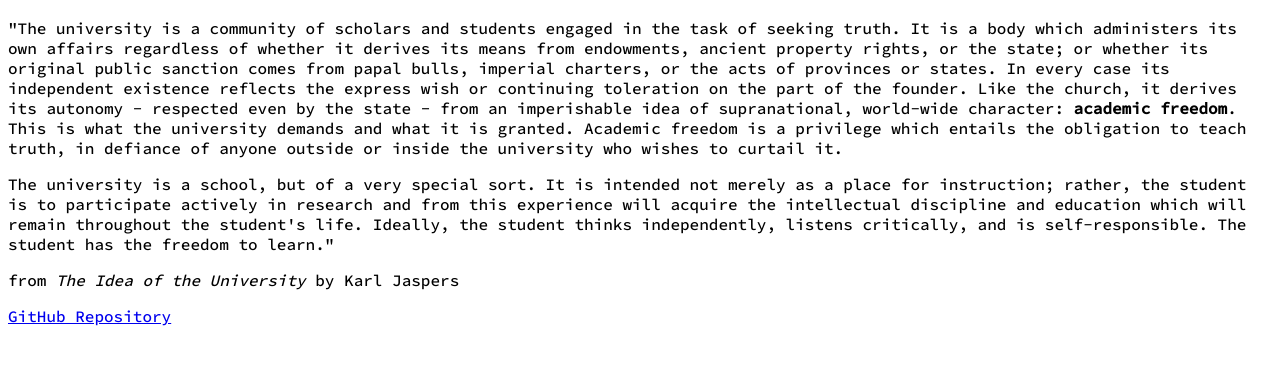
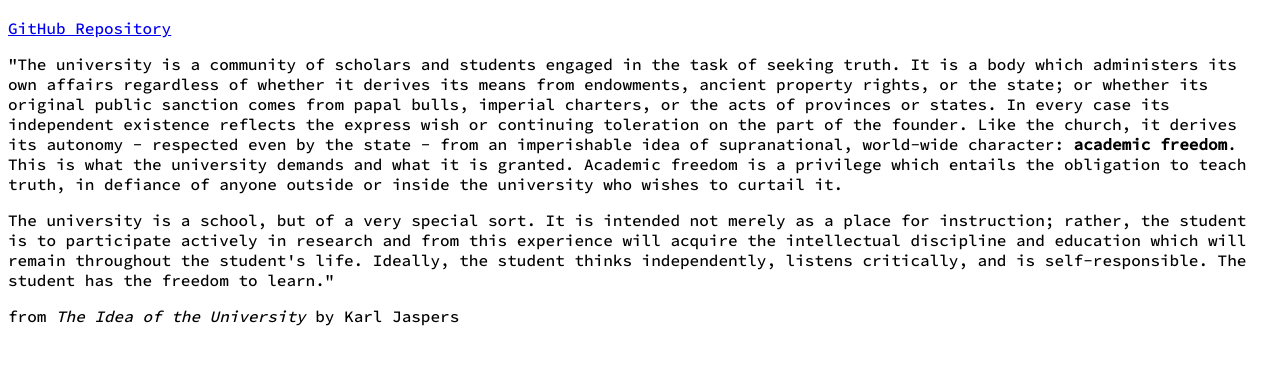
Before and after one commit to preston-johnson/julia-university, a plain HTML site: page docs/index.html in a window 1280 px wide. Shown: the part 51-416 px from the top of the page. Drawn offline with Linux system fonts and the light colour scheme.

Commit message:
centered repo link

```diff
--- a/docs/index.html
+++ b/docs/index.html
@@ -15,12 +15,12 @@
     </head>
     <body>
         <h1>Julia University</h1>
+        <a href="https://github.com/preston-johnson/julia-university" style="text-align: center;">GitHub Repository</a>
         <p>"The university is a community of scholars and students engaged in the task of seeking truth. It is a body which administers its own affairs regardless of whether it derives its means from endowments, ancient property rights, or the state; or whether its original public sanction comes from papal bulls,
             imperial charters, or the acts of provinces or states. In every case its independent existence reflects the express wish or continuing toleration on the part of the founder. Like the church, it derives its autonomy - respected even by the state - from an imperishable idea of supranational, world-wide character:
             <strong>academic freedom</strong>. This is what the university demands and what it is granted. Academic freedom is a privilege which entails the obligation to teach truth, in defiance of anyone outside or inside the university who wishes to curtail it.</p>
         <p>The university is a school, but of a very special sort. It is intended not merely as a place for instruction; rather, the student is to participate actively in research and from this experience will acquire the intellectual discipline and education which will remain throughout the student's life.
             Ideally, the student thinks independently, listens critically, and is self-responsible. The student has the freedom to learn."</p>
         <p>from <em>The Idea of the University</em> by Karl Jaspers</p>
-        <a href="https://github.com/preston-johnson/julia-university">GitHub Repository</a>
     </body>
 </html>
```
